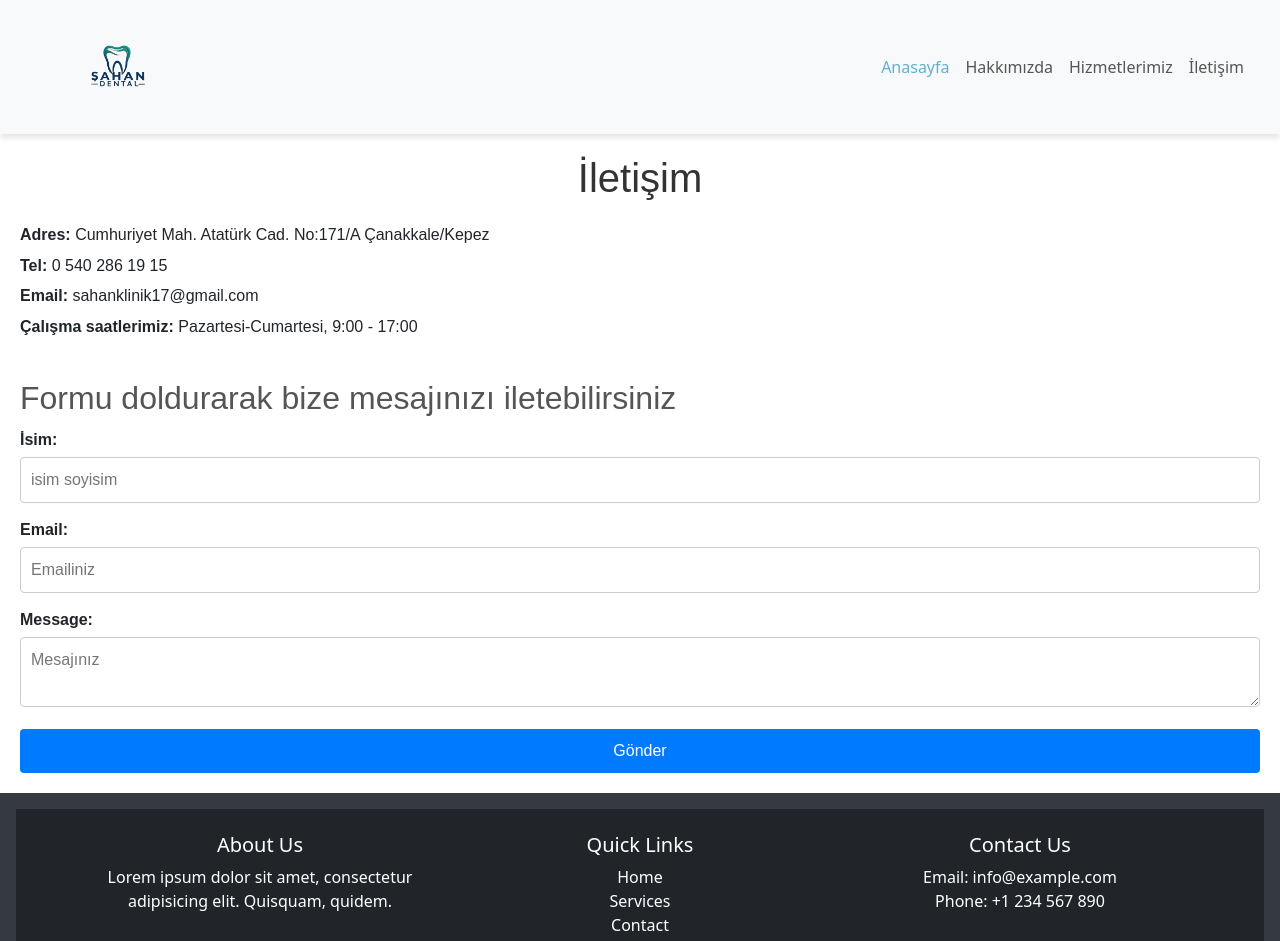
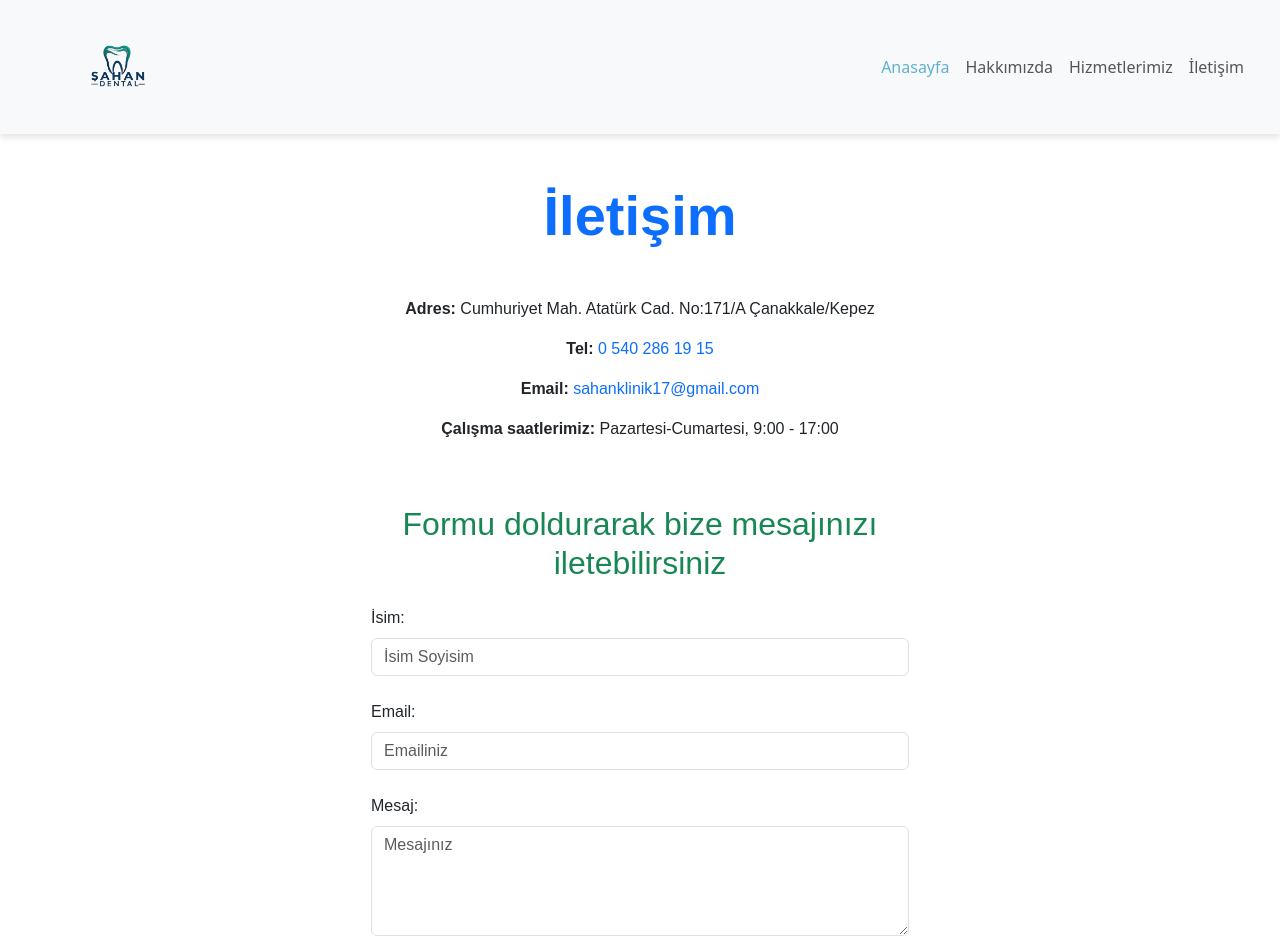
Before and after one commit to Furkan-Kamaci/sahan-dent, an Angular app: page /contact-page in a window 1280 px wide. Shown: the top 941 px of the page. Built offline with nearby package versions, Linux system fonts and the light colour scheme.

Commit message:
gercek data

```diff
--- a/src/app/common/footer/footer.component.html
+++ b/src/app/common/footer/footer.component.html
@@ -2,12 +2,12 @@
   <div class="container">
     <div class="row">
       <div class="col-md-4">
-        <h5>About Us</h5>
+        <h5>Adres</h5>
         <p>
-          Lorem ipsum dolor sit amet, consectetur adipisicing elit. Quisquam, quidem.
+          Cumhuriyet Mah. Atatürk Cad. No:171/A Çanakkale/Kepez
         </p>
       </div>
-      <div class="col-md-4">
+      <!-- <div class="col-md-4">
         <h5>Quick Links</h5>
         <ul class="list-unstyled">
           <li><a href="#" class="text-white">Home</a></li>
@@ -15,12 +15,14 @@
           <li><a href="#" class="text-white">Contact</a></li>
           <li><a href="#" class="text-white">FAQs</a></li>
         </ul>
-      </div>
+      </div> -->
       <div class="col-md-4">
-        <h5>Contact Us</h5>
+        <h5>Bize ulaşın</h5>
         <p>
-          Email: info&#64;example.com <br />
-          Phone: +1 234 567 890
+
+        <strong>Email: </strong> <a href="mailto:sahanklinik17@gmail.com" class="text-decoration-none">sahanklinik17&#64;gmail.com</a>
+<br />
+          Tel: 0 540 286 19 15
         </p>
         <div>
           <a href="#" class="text-white me-3"><i class="bi bi-facebook"></i></a>
@@ -30,7 +32,7 @@
       </div>
     </div>
     <div class="text-center mt-4">
-      <p class="mb-0">&copy; 2025 Your Company Name. All rights reserved.</p>
+      <p class="mb-0">&copy; Özel Şahan Ağız ve Diş Sağlığı Polikliniği. Tüm Hakları Saklıdır.</p>
     </div>
   </div>
 </footer>
--- a/src/app/pages/contact-page/contact-page.component.html
+++ b/src/app/pages/contact-page/contact-page.component.html
@@ -1,29 +1,67 @@
-<div class="contact-page">
-  <h1>İletişim</h1>
+<div class="contact-page container py-5" style="padding-top: 5vh; padding-bottom: 5vh;">
+  <!-- Contact Heading -->
+  <h1 class="display-4 text-center fw-bold text-primary mb-5">İletişim</h1>
 
-  <div class="contact-details">
-    <p><strong>Adres:</strong> Cumhuriyet Mah. Atatürk Cad. No:171/A Çanakkale/Kepez</p>
-    <p><strong>Tel:</strong> 0 540 286 19 15</p>
-    <p><strong>Email:</strong> sahanklinik17&#64;gmail.com</p>
-    <p><strong>Çalışma saatlerimiz:</strong> Pazartesi-Cumartesi, 9:00 - 17:00 </p>
+  <!-- Contact Details Section -->
+  <div class="row justify-content-center mb-5">
+    <div class="col-lg-6 text-center">
+      <p class="mb-3">
+        <strong>Adres: </strong> Cumhuriyet Mah. Atatürk Cad. No:171/A Çanakkale/Kepez
+      </p>
+      <p class="mb-3">
+        <strong>Tel: </strong> <a href="tel:+905402861915" class="text-decoration-none">0 540 286 19 15</a>
+      </p>
+      <p class="mb-3">
+        <strong>Email: </strong> <a href="mailto:sahanklinik17@gmail.com" class="text-decoration-none">sahanklinik17&#64;gmail.com</a>
+      </p>
+      <p class="mb-3">
+        <strong>Çalışma saatlerimiz: </strong> Pazartesi-Cumartesi, 9:00 - 17:00
+      </p>
+    </div>
   </div>
 
-  <div class="contact-message">
-    <h2>Formu doldurarak bize mesajınızı iletebilirsiniz</h2>
-    <form>
-      <div>
-        <label for="name">İsim:</label>
-        <input id="name" type="text" placeholder="isim soyisim" />
-      </div>
-      <div>
-        <label for="email">Email:</label>
-        <input id="email" type="email" placeholder="Emailiniz" />
-      </div>
-      <div>
-        <label for="message">Message:</label>
-        <textarea id="message" placeholder="Mesajınız"></textarea>
-      </div>
-      <button type="button" (click)="onSubmit()">Gönder</button>
-    </form>
+  <!-- Contact Form Section -->
+  <div class="row justify-content-center">
+    <div class="col-lg-6">
+      <h2 class="text-center text-success mb-4">Formu doldurarak bize mesajınızı iletebilirsiniz</h2>
+      <form>
+        <div class="mb-4">
+          <label for="name" class="form-label">İsim:</label>
+          <input
+            id="name"
+            type="text"
+            class="form-control"
+            placeholder="İsim Soyisim"
+          />
+        </div>
+        <div class="mb-4">
+          <label for="email" class="form-label">Email:</label>
+          <input
+            id="email"
+            type="email"
+            class="form-control"
+            placeholder="Emailiniz"
+          />
+        </div>
+        <div class="mb-4">
+          <label for="message" class="form-label">Mesaj:</label>
+          <textarea
+            id="message"
+            class="form-control"
+            rows="4"
+            placeholder="Mesajınız"
+          ></textarea>
+        </div>
+        <div class="text-center">
+          <button
+            type="button"
+            class="btn btn-primary btn-lg px-5"
+            (click)="onSubmit()"
+          >
+            Gönder
+          </button>
+        </div>
+      </form>
+    </div>
   </div>
 </div>
```
